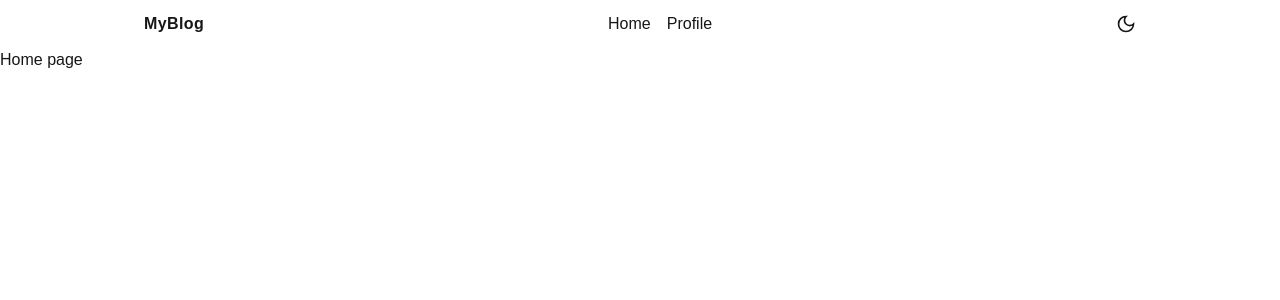
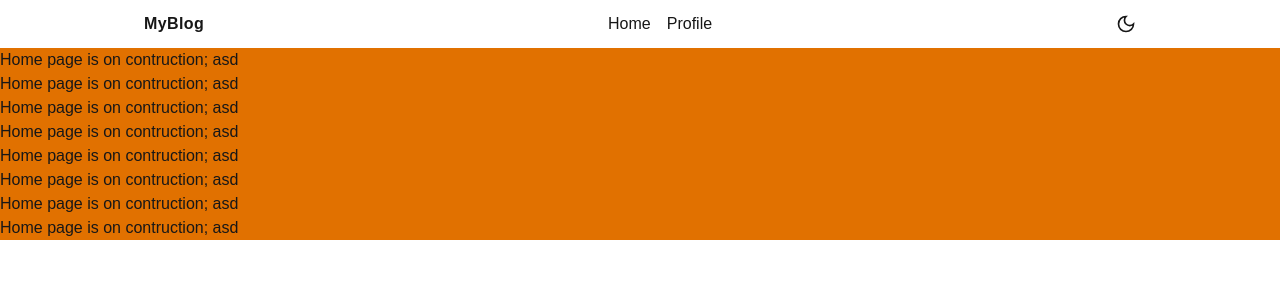
Before and after one commit to Bishuthapa/Blogs, a Next.js app: page /home in a window 1280 px wide. Shown: the top 300 px of the page. Built offline with nearby package versions, Linux system fonts and the light colour scheme.

Commit message:
update main page

```diff
--- a/app/home/page.tsx
+++ b/app/home/page.tsx
@@ -1,7 +1,31 @@
-export default function Home(){
-    return(
+export default function Home() {
+    return (
         <>
-            Home page
+            <div className=" bg-amber-600">
+
+
+
+                <div className="w-64">
+                    Home page is on contruction;
+                    asd
+                    Home page is on contruction;
+                    asd
+                    Home page is on contruction;
+                    asd
+                    Home page is on contruction;
+                    asd
+                    Home page is on contruction;
+                    asd
+                    Home page is on contruction;
+                    asd
+                    Home page is on contruction;
+                    asd
+                    Home page is on contruction;
+                    asd
+
+
+                </div>
+            </div>
         </>
     )
 }
```
